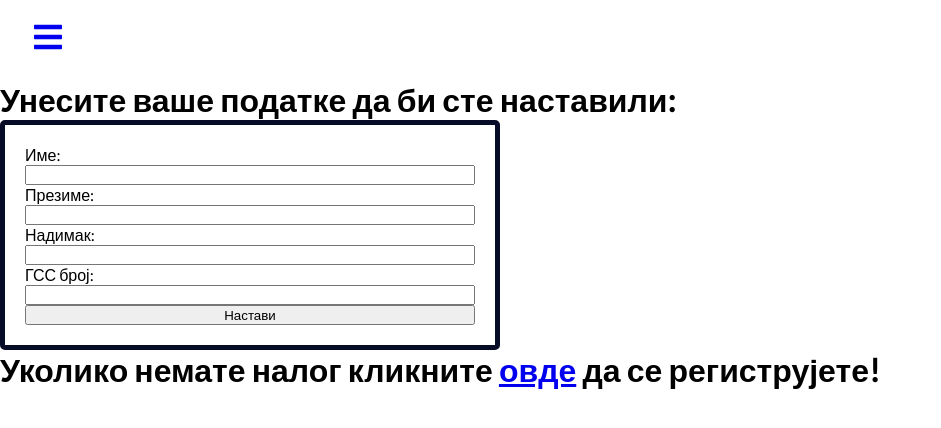
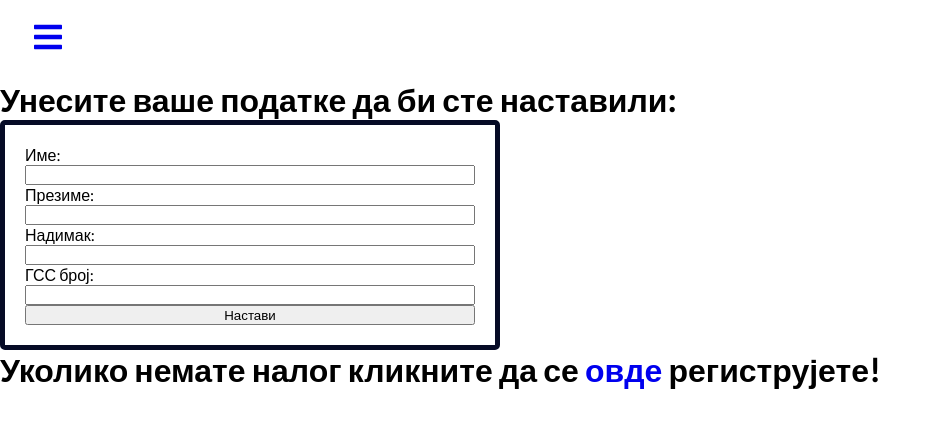
Before and after one commit to Krkula2Krka/GSS_Test_Diplomski, a React (Create React App) app in the folder client/: page /credentialsForTest in a window 1280 px wide. Shown: the top 428 px of the page, without its empty margins (0-941 px from the left). Built offline with nearby package versions, Linux system fonts and the light colour scheme.

Commit message:
Replaced anchor tag with Link component

```diff
--- /dev/null
+++ b/client/src/components/css/loginForm.css
@@ -0,0 +1,3 @@
+.link {
+    text-decoration: none;
+}
--- a/client/src/components/loginForm.jsx
+++ b/client/src/components/loginForm.jsx
@@ -2,9 +2,10 @@ import React from 'react'
 import { Formik, Form, Field, ErrorMessage } from 'formik'
 import * as Yup from 'yup'
 import axios from 'axios'
-import { useNavigate, generatePath } from 'react-router-dom'
+import { useNavigate, generatePath, Link } from 'react-router-dom'
+import './css/loginForm.css'
 
-export const LoginForm = (props) => {
+export const LoginForm = props => {
   const navigate = useNavigate()
   const initialValues = {
     first_name: '',
@@ -73,8 +74,8 @@ export const LoginForm = (props) => {
       </Formik>
       {!props.isRegestration && (
         <h1>
-          Уколико немате налог кликните{' '}
-          <a href='http://localhost:3000/registration'>овде</a> да се
+          Уколико немате налог кликните да
+          се <Link to='/registration' className='link'>овде</Link>{' '}
           региструјете!
         </h1>
       )}
```
